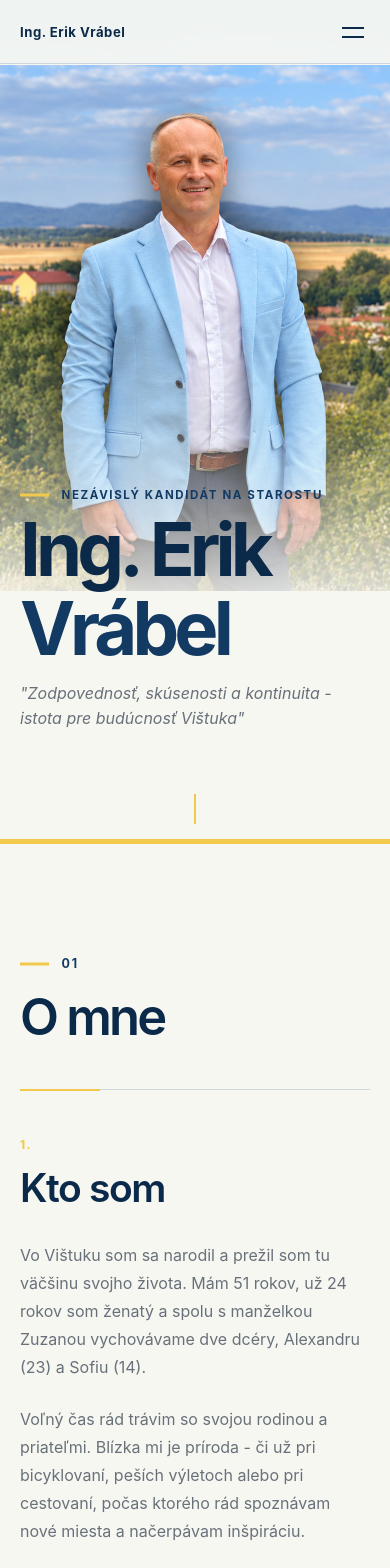
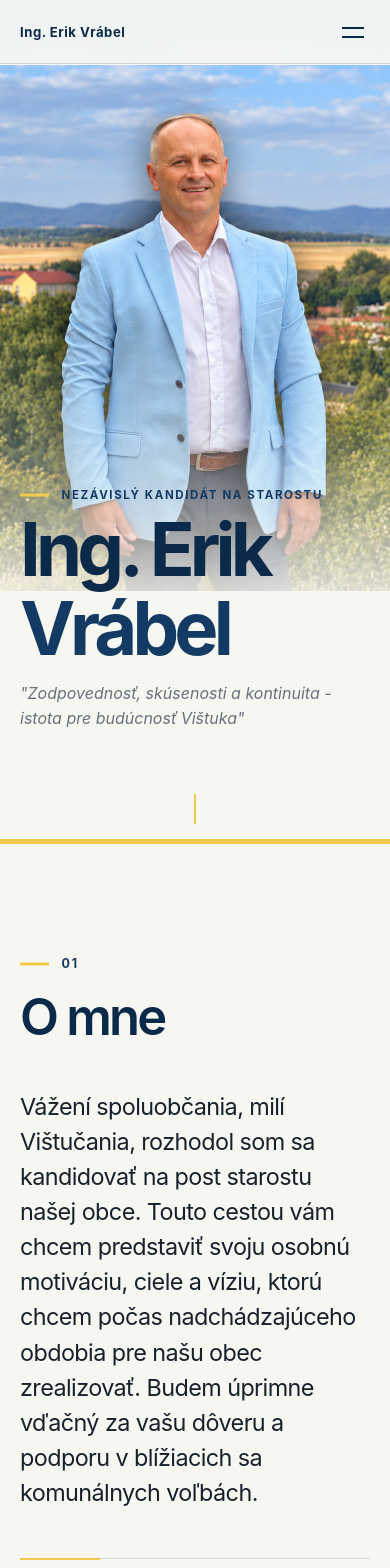
Before and after one commit to matok23/erik-vrabel, a React (Vite) app: page / in a window 390 px wide. Shown: the top 1568 px of the page. Built offline with nearby package versions, Linux system fonts and the light colour scheme.

Commit message:
add about introduction

```diff
--- a/src/sections/About.jsx
+++ b/src/sections/About.jsx
@@ -50,6 +50,16 @@ function About() {
             eyebrow="01"
             title="O mne"
         >
+            <div className="about-intro">
+                <p>
+                    Vážení spoluobčania, milí Vištučania,
+                    rozhodol som sa kandidovať na post starostu našej obce.
+                    Touto cestou vám chcem predstaviť svoju osobnú motiváciu,
+                    ciele a víziu, ktorú chcem počas nadchádzajúceho obdobia pre našu obec zrealizovať.
+                    Budem úprimne vďačný za vašu dôveru a podporu v blížiacich sa komunálnych voľbách.
+                </p>
+            </div>
+
             <div className="about-sections">
 
                 <article
@@ -118,14 +128,17 @@ function About() {
 
                     <div className="about-block__content">
                         <p>
-                            Študoval som na Fakulte elektrotechniky a informatiky STU v Bratislave,
-                            kde som získal titul Ing. Celú svoju kariéru pôsobím v oblasti IT (Eurotel, Orange Slovensko).
+                            Študoval som na Fakulte elektrotechniky a informatiky
+                            STU v Bratislave, kde som získal titul Ing. Celú
+                            svoju kariéru pôsobím v oblasti IT
+                            (Eurotel, Orange Slovensko).
                         </p>
 
                         <p>
                             Momentálne pracujem ako projektový manažér v
-                            medzinárodnej spoločnosti Orange Business. Riadenie
-                            komplexných projektov je mojou každodennou prácou.
+                            medzinárodnej spoločnosti Orange Business.
+                            Riadenie komplexných projektov je mojou
+                            každodennou prácou.
                         </p>
                     </div>
                 </article>
@@ -147,27 +160,29 @@ function About() {
 
                     <div className="about-block__content">
                         <p>
-                            Vištuk je môj domov. Našiel som tu priateľov, založil
-                            si rodinu a prežil tie najkrajšie chvíle. Dostal som
-                            sa do životného obdobia, kedy chcem svoje sily,
-                            energiu a manažérske skúsenosti naplno odovzdať
-                            našej obci.
+                            Vištuk je môj domov. Našiel som tu priateľov,
+                            založil si rodinu a prežil tie najkrajšie chvíle.
+                            Dostal som sa do životného obdobia, kedy chcem
+                            svoje sily, energiu a manažérske skúsenosti
+                            naplno odovzdať našej obci.
                         </p>
 
                         <p>
                             Posledné 4 roky pôsobím ako poslanec obecného
-                            zastupiteľstva a zástupca pani starostky. Viem, čo
-                            vedenie obce obnáša. Za toto obdobie sme odviedli kus
-                            poctivej práce a rozbehli mnohé dôležité projekty.
-                            Chcem ich úspešne dokončiť a posunúť Vištuk vpred.
+                            zastupiteľstva a zástupca pani starostky.
+                            Viem, čo vedenie obce obnáša. Za toto obdobie
+                            sme odviedli kus poctivej práce a rozbehli mnohé
+                            dôležité projekty. Chcem ich úspešne dokončiť
+                            a posunúť Vištuk vpred.
                         </p>
 
                         <p>
                             Spoluprácou so súčasnou pani starostkou zabezpečím
                             kontinuitu riadenia obce bez zbytočných prieťahov.
                             Som presvedčený, že vďaka svojej histórii a polohe
-                            má Vištuk veľký potenciál stať sa moderným, bezpečným
-                            a príjemným miestom pre život jeho obyvateľov.
+                            má Vištuk veľký potenciál stať sa moderným,
+                            bezpečným a príjemným miestom pre život jeho
+                            obyvateľov.
                         </p>
                     </div>
                 </article>
--- a/src/styles/global.css
+++ b/src/styles/global.css
@@ -617,6 +617,51 @@ h3 {
 }
 
 /* =========================================================
+   ABOUT INTRO
+   ========================================================= */
+
+.about-intro {
+  max-width: 760px;
+
+  margin-bottom:
+    clamp(3rem, 6vw, 5rem);
+}
+
+
+.about-intro p {
+  margin: 0;
+
+  color:
+    var(--color-text);
+
+  font-size:
+    clamp(1.35rem, 2vw, 2rem);
+
+  font-weight: 420;
+
+  line-height: 1.45;
+
+  letter-spacing:
+    -0.025em;
+}
+
+
+@media (max-width: 700px) {
+
+  .about-intro {
+    margin-bottom: 3rem;
+  }
+
+
+  .about-intro p {
+    font-size:
+      clamp(1.2rem, 6vw, 1.6rem);
+
+    line-height: 1.5;
+  }
+}
+
+/* =========================================================
    ABOUT PHOTO
    ========================================================= */
 
```
